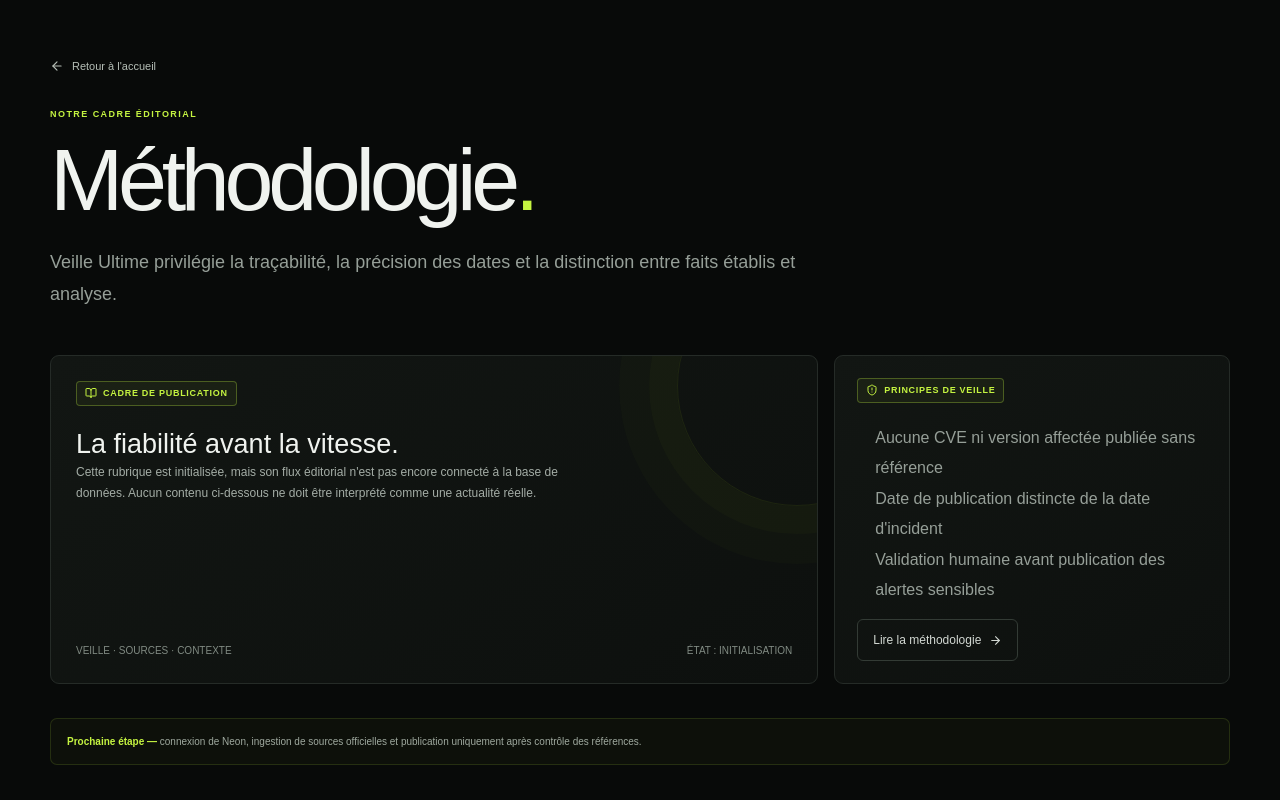
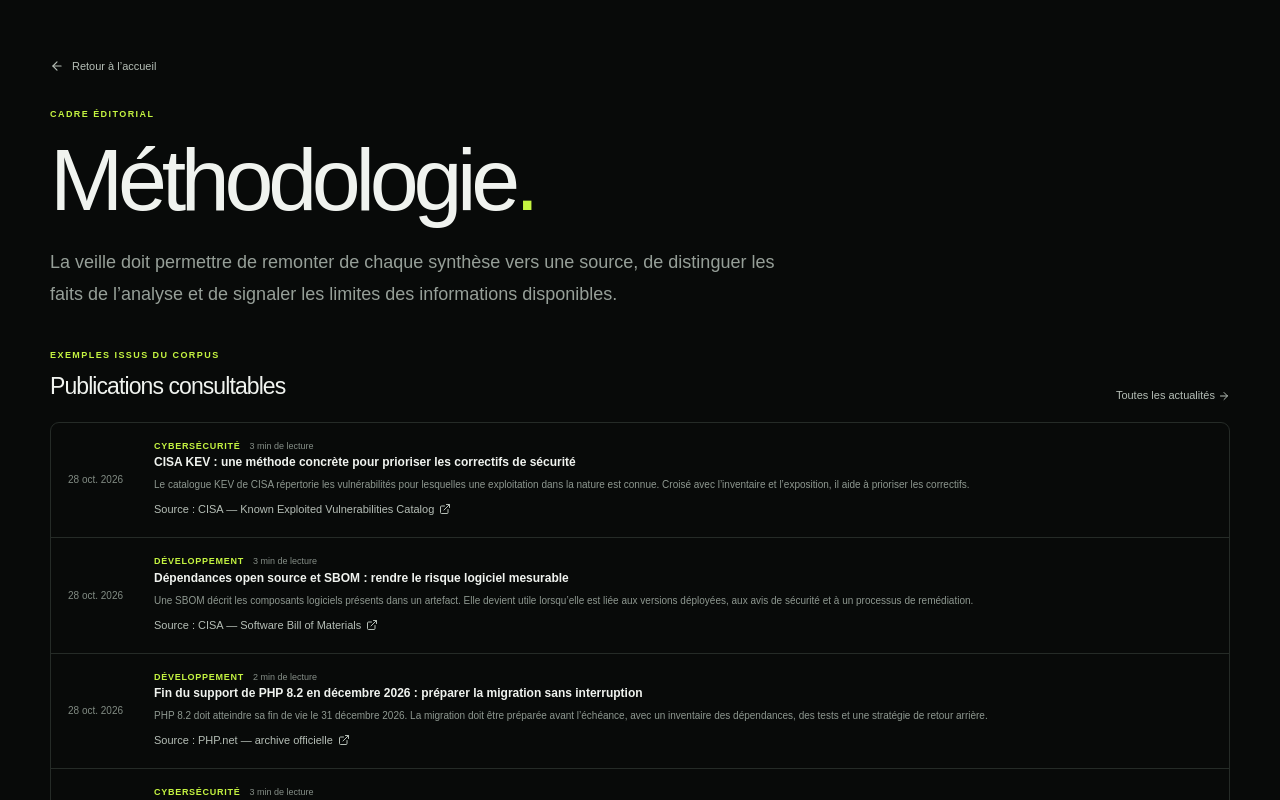
Before and after one commit to digitaleflex/veille-ultime, a Next.js app: page /methodologie in a window 1280 px wide. Shown: the top 800 px of the page. Built offline with nearby package versions, Linux system fonts and the light colour scheme.

Commit message:
feat: populate sections, sources and reports from real editorial corpus

```diff
--- a/src/app/[section]/page.tsx
+++ b/src/app/[section]/page.tsx
@@ -1,24 +1,42 @@
 import Link from "next/link";
 import { notFound } from "next/navigation";
-import { ArrowLeft, ArrowRight, BookOpen, ShieldAlert, ExternalLink } from "lucide-react";
+import { ArrowLeft, ArrowRight, BookOpen, ExternalLink, ShieldAlert } from "lucide-react";
 import { editorialArticles } from "@/lib/editorial-content";
 
 const sections: Record<string, { title: string; eyebrow: string; intro: string; focus: string[] }> = {
-  actualites: { title: "Actualités", eyebrow: "Le fil de veille", intro: "Les informations technologiques seront publiées ici après collecte, déduplication et vérification éditoriale.", focus: ["Sources et dates de publication conservées", "Résumé factuel et contexte séparés", "Liens directs vers les références originales"] },
-  cybersecurite: { title: "Cybersécurité", eyebrow: "Menaces & défense", intro: "Incidents, campagnes, stratégies de défense et renseignements de sécurité documentés par des sources vérifiables.", focus: ["Incidents confirmés et chronologies", "Conseils de réduction du risque", "Références CERT et avis officiels"] },
-  vulnerabilites: { title: "Vulnérabilités", eyebrow: "CVE & avis de sécurité", intro: "Un suivi structuré des vulnérabilités, de leur sévérité, des produits affectés et des correctifs disponibles.", focus: ["Identifiant CVE ou GHSA vérifiable", "Versions affectées et corrigées sourcées", "Exploitation active distinguée du risque théorique"] },
-  developpement: { title: "Développement", eyebrow: "Outils & écosystèmes", intro: "Les évolutions importantes des langages, frameworks, IDE, bibliothèques et pratiques d'ingénierie.", focus: ["Sorties et changements majeurs", "Compatibilité et migrations", "Impact sur les équipes de développement"] },
-  "cloud-devops": { title: "Cloud & DevOps", eyebrow: "Infrastructure & livraison", intro: "Une veille sur le cloud, les conteneurs, les bases de données, les plateformes et les chaînes CI/CD.", focus: ["Incidents et changements de plateformes", "Sécurité et fiabilité opérationnelle", "Outils d'automatisation et observabilité"] },
-  "intelligence-artificielle": { title: "Intelligence artificielle", eyebrow: "Modèles, agents & sécurité", intro: "Nouveaux modèles, outils d'IA appliquée, agents, usages professionnels et risques de sécurité associés.", focus: ["Annonces reliées aux sources officielles", "Capacités et limites explicitées", "Sécurité des modèles et des agents"] },
-  "open-source": { title: "Open source", eyebrow: "Logiciels & supply chain", intro: "Les projets, mainteneurs, dépendances et changements qui comptent dans l'écosystème open source.", focus: ["Publications et changelogs officiels", "Alertes sur les dépendances", "Contexte de maintenance et de pérennité"] },
-  "industrie-tech": { title: "Industrie tech", eyebrow: "Entreprises & tendances", intro: "Les décisions, stratégies et mouvements de l'industrie technologique qui ont un impact concret.", focus: ["Annonces d'entreprises sourcées", "Contexte économique et industriel", "Conséquences pour les professionnels"] },
-  bilans: { title: "Bilans & analyses", eyebrow: "Synthèses périodiques", intro: "Des synthèses quotidiennes, hebdomadaires et mensuelles construites à partir de publications vérifiées.", focus: ["Faits marquants et tendances", "Classement avec critères explicités", "Liens vers les articles et sources d'origine"] },
-  sources: { title: "Sources", eyebrow: "Traçabilité éditoriale", intro: "Le catalogue des sources retenues pour la veille et les critères utilisés pour les évaluer.", focus: ["Sources officielles et éditeurs", "Organismes CERT et bases de vulnérabilités", "Fréquence de collecte et niveau de confiance"] },
-  methodologie: { title: "Méthodologie", eyebrow: "Notre cadre éditorial", intro: "Veille Ultime privilégie la traçabilité, la précision des dates et la distinction entre faits établis et analyse.", focus: ["Aucune CVE ni version affectée publiée sans référence", "Date de publication distincte de la date d'incident", "Validation humaine avant publication des alertes sensibles"] },
+  actualites: { title: "Actualités", eyebrow: "Le fil de veille", intro: "Les publications présentes dans le corpus éditorial, avec leur date, leur résumé et leur source.", focus: ["Dates et sources conservées", "Résumé factuel et contexte", "Liens directs vers les références"] },
+  cybersecurite: { title: "Cybersécurité", eyebrow: "Menaces & défense", intro: "Articles liés aux vulnérabilités, à la réponse aux incidents, à la sécurité des applications et à la défense des systèmes.", focus: ["Sources et avis de sécurité", "Mesures de réduction du risque", "Distinction entre fait confirmé et analyse"] },
+  vulnerabilites: { title: "Vulnérabilités", eyebrow: "CVE & avis de sécurité", intro: "Publications relatives aux vulnérabilités, aux versions corrigées, à la sévérité et aux priorités de remédiation.", focus: ["Identifiants et avis lorsque disponibles", "Versions à vérifier auprès des éditeurs", "Exploitation confirmée distincte du risque théorique"] },
+  developpement: { title: "Développement", eyebrow: "Outils & écosystèmes", intro: "Évolutions des langages, plateformes de développement, outils d’ingénierie et pratiques de livraison logicielle.", focus: ["Annonces et documentation éditeur", "Compatibilité et migration", "Impacts sur les équipes techniques"] },
+  "cloud-devops": { title: "Cloud & DevOps", eyebrow: "Infrastructure & livraison", intro: "Sécurité et fiabilité opérationnelle, chaînes CI/CD, observabilité, TLS, sauvegardes et infrastructure.", focus: ["Sécurité et fiabilité", "Contrôles CI/CD et gestion des secrets", "Actions opérationnelles vérifiables"] },
+  "intelligence-artificielle": { title: "Intelligence artificielle", eyebrow: "Modèles, agents & sécurité", intro: "Modèles, agents, outils d’IA appliquée et sécurité des workflows assistés par intelligence artificielle.", focus: ["Annonces rattachées à leurs sources", "Capacités et limites contextualisées", "Permissions et supervision des agents"] },
+  "open-source": { title: "Open source", eyebrow: "Logiciels & supply chain", intro: "Dépendances, outils de développement, projets et pratiques de sécurisation de la chaîne logicielle.", focus: ["Sources primaires et changelogs", "SBOM et dépendances", "Maintenance et provenance logicielle"] },
+  "industrie-tech": { title: "Industrie tech", eyebrow: "Entreprises & tendances", intro: "Annonces d’entreprises et tendances technologiques lorsque le corpus contient des éléments vérifiables.", focus: ["Annonces attribuées à leurs auteurs", "Contexte industriel explicite", "Conséquences étayées pour les professionnels"] },
+  bilans: { title: "Bilans & analyses", eyebrow: "Vue du corpus", intro: "Une vue factuelle des publications présentes dans le dépôt, sans prétendre à une collecte exhaustive ni à des statistiques d’audience.", focus: ["Volume réel des articles publiés", "Répartition par catégorie", "Dates et sources consultables"] },
+  sources: { title: "Sources", eyebrow: "Traçabilité éditoriale", intro: "Les références citées par les articles actuellement présents dans le corpus.", focus: ["Liens issus des métadonnées des articles", "Sources répétées regroupées", "Accès à la publication d’origine"] },
+  methodologie: { title: "Méthodologie", eyebrow: "Cadre éditorial", intro: "La veille doit permettre de remonter de chaque synthèse vers une source, de distinguer les faits de l’analyse et de signaler les limites des informations disponibles.", focus: ["Ne pas publier de CVE ni de version sans référence vérifiable", "Distinguer date de publication et date de l’événement", "Réexaminer les informations sensibles auprès de la source primaire"] },
+};
+
+const terms: Record<string, string[]> = {
+  cybersecurite: ["sécurité", "cyber", "secret", "vulnérabil", "attaque", "incident", "zero trust", "owasp", "cve", "tls", "sauvegarde", "pipeline", "cloud"],
+  vulnerabilites: ["cve", "vulnérabil", "correctif", "sécurité", "kev", "faille", "rce", "tls"],
+  developpement: ["développement", "github", "node.js", "php", "copilot", "code", "web", "seo", "api", "websocket", "webassembly"],
+  "cloud-devops": ["cloud", "devops", "pipeline", "ci/cd", "observabilité", "sauvegarde", "tls", "infrastructure", "déploiement"],
+  "intelligence-artificielle": ["ia", "intelligence artificielle", "gpt", "copilot", "agent", "mcp", "modèle", "openai", "autofix", "décisions api"],
+  "open-source": ["open source", "dépendance", "sbom", "github", "npm", "node.js", "mcp"],
+  "industrie-tech": ["industrie", "marché", "stratégie d'entreprise", "acquisition"],
 };
 
 export function generateStaticParams() {
   return Object.keys(sections).map((section) => ({ section }));
+}
+
+function articleMatches(section: string, article: (typeof editorialArticles)[number]) {
+  if (["bilans", "methodologie", "sources"].includes(section)) return true;
+  const keywords = terms[section];
+  if (!keywords) return false;
+  const searchable = [article.category, article.title, article.excerpt, ...article.body].join(" ").toLocaleLowerCase("fr");
+  return keywords.some((term) => searchable.includes(term));
 }
 
 export default async function SectionPage({ params }: { params: Promise<{ section: string }> }) {
@@ -26,44 +44,43 @@ export default async function SectionPage({ params }: { params: Promise<{ sectio
   const data = sections[section];
   if (!data) notFound();
 
-  if (section === "actualites") {
-    return (
-      <main className="container" style={{ paddingTop: 56, paddingBottom: 80, minHeight: "70vh" }}>
-        <Link href="/" className="text-link" style={{ display: "inline-flex", alignItems: "center", gap: 8, marginBottom: 34 }}><ArrowLeft size={14} /> Retour à l’accueil</Link>
-        <div className="section-kicker">Sélection éditoriale · 1–27 octobre 2026</div>
-        <h1 style={{ fontSize: "clamp(2.6rem, 7vw, 5.5rem)", lineHeight: 1, letterSpacing: "-.06em", margin: "14px 0 22px", maxWidth: 900 }}>Actualités<span style={{ color: "#c5f441" }}>.</span></h1>
-        <p style={{ color: "var(--muted, #a1a1aa)", fontSize: 18, lineHeight: 1.8, maxWidth: 760 }}>Une première sélection d’actualités technologiques et cyber documentées entre le 1er et le 27 octobre 2026. Chaque fiche résume les faits et renvoie vers sa source originale. Cette sélection n’est pas exhaustive.</p>
-        <div className="article-list" style={{ marginTop: 38 }}>
-          {editorialArticles.map((article) => (
-            <article className="article-row" key={article.slug}>
-              <div className="article-time">{new Date(article.publishedAt + "T12:00:00Z").toLocaleDateString("fr-FR", { day: "2-digit", month: "short" })}</div>
-              <div><div className="meta"><span className="category">{article.category}</span><span>{article.readingMinutes} min de lecture</span></div><h3><Link href={"/actualites/" + article.slug} className="article-title-link">{article.title}</Link></h3><p>{article.excerpt}</p><a href={article.sourceUrl} target="_blank" rel="noreferrer" className="text-link" style={{ display: "inline-flex", alignItems: "center", gap: 5, marginTop: 9 }}>Source : {article.sourceName} <ExternalLink size={12} /></a></div>
-            </article>
-          ))}
-        </div>
-        <div className="disclaimer" style={{ marginTop: 34 }}><strong style={{ color: "#c5f441" }}>Note éditoriale — </strong>les dates correspondent aux publications des sources, pas nécessairement à la date de découverte des événements. Les informations de sécurité doivent être revérifiées avant toute décision opérationnelle.</div>
-      </main>
-    );
-  }
+  const articles = editorialArticles.filter((article) => articleMatches(section, article));
+  const sourceGroups = section === "sources"
+    ? [...new Map(editorialArticles.map((article) => [article.sourceUrl, { name: article.sourceName, url: article.sourceUrl, count: editorialArticles.filter((item) => item.sourceUrl === article.sourceUrl).length }])).values()].sort((a, b) => a.name.localeCompare(b.name, "fr"))
+    : [];
 
   return (
     <main className="container" style={{ paddingTop: 56, paddingBottom: 80, minHeight: "70vh" }}>
-      <Link href="/" className="text-link" style={{ display: "inline-flex", alignItems: "center", gap: 8, marginBottom: 34 }}><ArrowLeft size={14} /> Retour à l'accueil</Link>
+      <Link href="/" className="text-link" style={{ display: "inline-flex", alignItems: "center", gap: 8, marginBottom: 34 }}><ArrowLeft size={14} /> Retour à l’accueil</Link>
       <div className="section-kicker">{data.eyebrow}</div>
       <h1 style={{ fontSize: "clamp(2.6rem, 7vw, 5.5rem)", lineHeight: 1, letterSpacing: "-.06em", margin: "14px 0 22px", maxWidth: 900 }}>{data.title}<span style={{ color: "#c5f441" }}>.</span></h1>
       <p style={{ color: "var(--muted, #a1a1aa)", fontSize: 18, lineHeight: 1.8, maxWidth: 760 }}>{data.intro}</p>
-      <div className="main-grid" style={{ marginTop: 44 }}>
-        <section className="feature-card">
-          <div><span className="pill"><BookOpen size={12} style={{ display: "inline", marginRight: 6 }} /> Cadre de publication</span><h2 style={{ fontSize: 27, lineHeight: 1.25, marginTop: 22 }}>La fiabilité avant la vitesse.</h2><p className="card-copy">Cette rubrique est initialisée, mais son flux éditorial n'est pas encore connecté à la base de données. Aucun contenu ci-dessous ne doit être interprété comme une actualité réelle.</p></div>
-          <div className="card-footer"><span>VEILLE · SOURCES · CONTEXTE</span><span>ÉTAT : INITIALISATION</span></div>
-        </section>
-        <aside className="report-card">
-          <span className="pill"><ShieldAlert size={12} style={{ display: "inline", marginRight: 6 }} /> Principes de veille</span>
-          <ul style={{ paddingLeft: 18, color: "var(--muted, #a1a1aa)", lineHeight: 1.9, marginTop: 20 }}>{data.focus.map((item) => <li key={item}>{item}</li>)}</ul>
-          <Link href="/methodologie" className="button-secondary" style={{ marginTop: 14 }}>Lire la méthodologie <ArrowRight size={13} /></Link>
-        </aside>
-      </div>
-      <div className="disclaimer" style={{ marginTop: 34 }}><strong style={{ color: "#c5f441" }}>Prochaine étape — </strong>connexion de Neon, ingestion de sources officielles et publication uniquement après contrôle des références.</div>
+
+      {section === "sources" ? <section style={{ marginTop: 38 }}>
+        <div className="section-head"><div><div className="section-kicker">Références citées</div><h2 className="section-title">{sourceGroups.length} sources distinctes</h2></div></div>
+        <div className="article-list">
+          {sourceGroups.map((source) => <article className="article-row" key={source.url}><div className="article-time">{source.count} article{source.count > 1 ? "s" : ""}</div><div><h3>{source.name}</h3><p>{source.url}</p></div><a href={source.url} target="_blank" rel="noopener noreferrer" className="text-link">Ouvrir <ExternalLink size={12} style={{ display: "inline" }} /></a></article>)}
+        </div>
+      </section> : section === "bilans" ? <section style={{ marginTop: 38 }}>
+        <div className="main-grid">
+          <div className="feature-card"><div><span className="pill">Corpus éditorial</span><h2 style={{ fontSize: 30, marginTop: 18 }}>{editorialArticles.length} articles référencés</h2><p className="card-copy">Ce chiffre est calculé à partir des articles chargés par l’application. Il ne représente ni le nombre total d’actualités disponibles dans le monde ni une collecte automatique.</p></div><div className="card-footer"><span>PUBLICATION LA PLUS RÉCENTE</span><span>{editorialArticles[0]?.publishedAt ?? "—"}</span></div></div>
+          <aside className="report-card"><span className="pill">Répartition vérifiable</span><h3>Articles par catégorie</h3>{[...new Set(editorialArticles.map((article) => article.category))].sort((a,b)=>a.localeCompare(b,"fr")).map((category) => <div className="report-line" key={category}><span>{category}</span><strong>{editorialArticles.filter((article) => article.category === category).length}</strong></div>)}</aside>
+        </div>
+      </section> : null}
+
+      {section !== "sources" && <section style={{ marginTop: 38 }}>
+        <div className="section-head"><div><div className="section-kicker">{section === "methodologie" ? "Exemples issus du corpus" : "Articles correspondants"}</div><h2 className="section-title">{section === "methodologie" ? "Publications consultables" : `${articles.length} publication${articles.length === 1 ? "" : "s"} correspondante${articles.length === 1 ? "" : "s"}`}</h2></div><Link href="/actualites" className="text-link">Toutes les actualités <ArrowRight size={12} style={{ display: "inline" }} /></Link></div>
+        {articles.length ? <div className="article-list">
+          {articles.map((article) => <article className="article-row" key={article.slug}><div className="article-time">{new Date(article.publishedAt + "T12:00:00Z").toLocaleDateString("fr-FR", { day: "2-digit", month: "short", year: "numeric" })}</div><div><div className="meta"><span className="category">{article.category}</span><span>{article.readingMinutes} min de lecture</span></div><h3><Link href={"/actualites/" + article.slug} className="article-title-link">{article.title}</Link></h3><p>{article.excerpt}</p><a href={article.sourceUrl} target="_blank" rel="noopener noreferrer" className="text-link" style={{ display: "inline-flex", alignItems: "center", gap: 5, marginTop: 9 }}>Source : {article.sourceName} <ExternalLink size={12} /></a></div></article>)}
+        </div> : <div className="report-card"><span className="pill"><ShieldAlert size={12} style={{ display: "inline", marginRight: 6 }} /> Pas de publication correspondante</span><h3>Aucun article ne correspond encore à cette rubrique.</h3><p>Je préfère afficher cette absence plutôt que d’inventer des actualités. Consulte les <Link href="/actualites" className="text-link">publications disponibles</Link> et leurs sources.</p></div>}
+      </section>}
+
+      <aside className="report-card" style={{ marginTop: 34 }}>
+        <span className="pill"><BookOpen size={12} style={{ display: "inline", marginRight: 6 }} /> Cadre éditorial</span>
+        <ul style={{ paddingLeft: 18, color: "var(--muted, #a1a1aa)", lineHeight: 1.9, marginTop: 20 }}>{data.focus.map((item) => <li key={item}>{item}</li>)}</ul>
+        <Link href="/methodologie" className="button-secondary" style={{ marginTop: 14 }}>Lire la méthodologie <ArrowRight size={13} /></Link>
+      </aside>
+      <div className="disclaimer" style={{ marginTop: 24 }}><strong style={{ color: "#c5f441" }}>Transparence — </strong>cette page présente les données effectivement disponibles dans le dépôt. Une rubrique vide signifie qu’aucun article du corpus actuel ne lui a été associé ; cela ne signifie pas qu’aucun événement n’existe dans le secteur.</div>
     </main>
   );
 }
```
